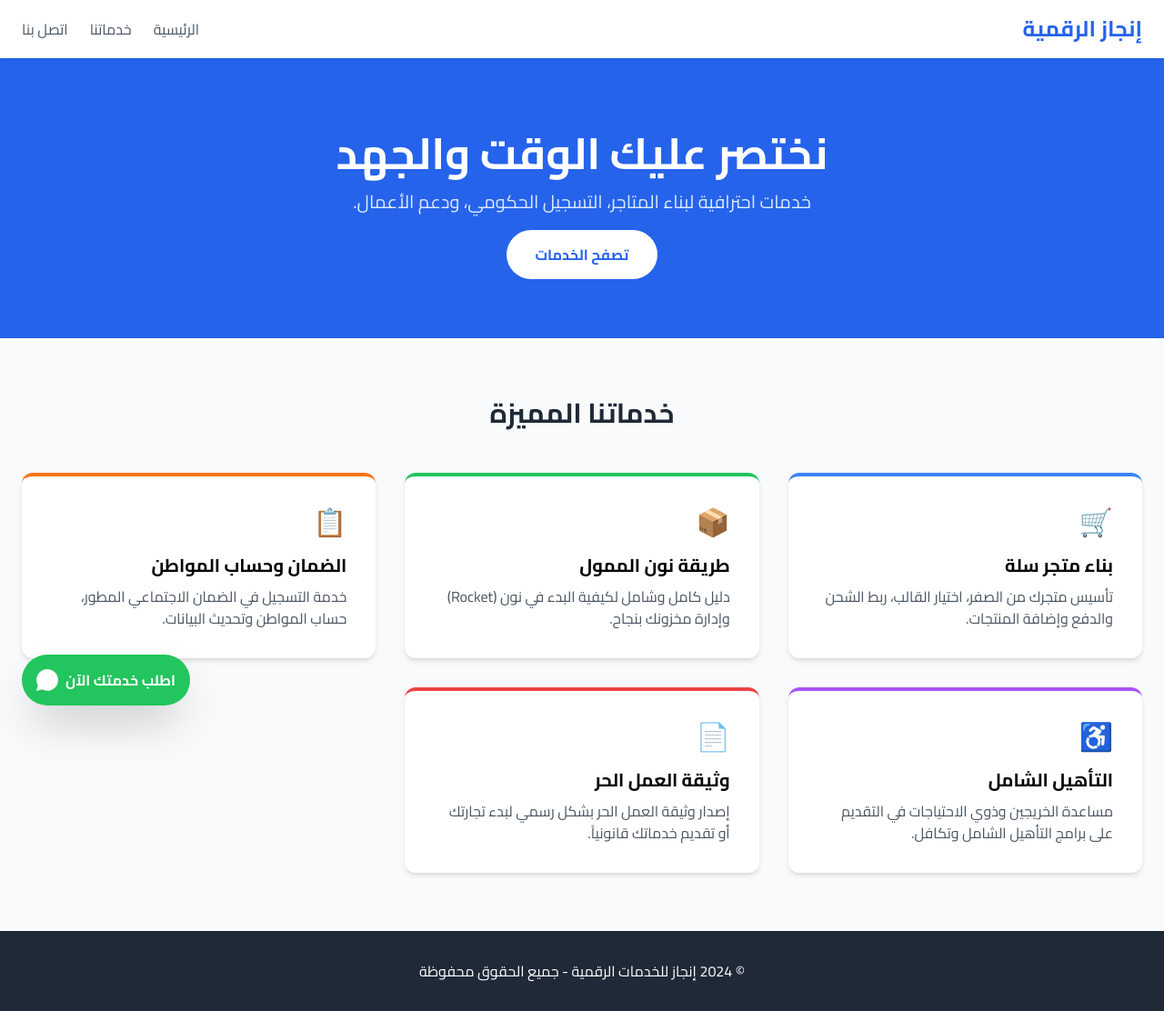
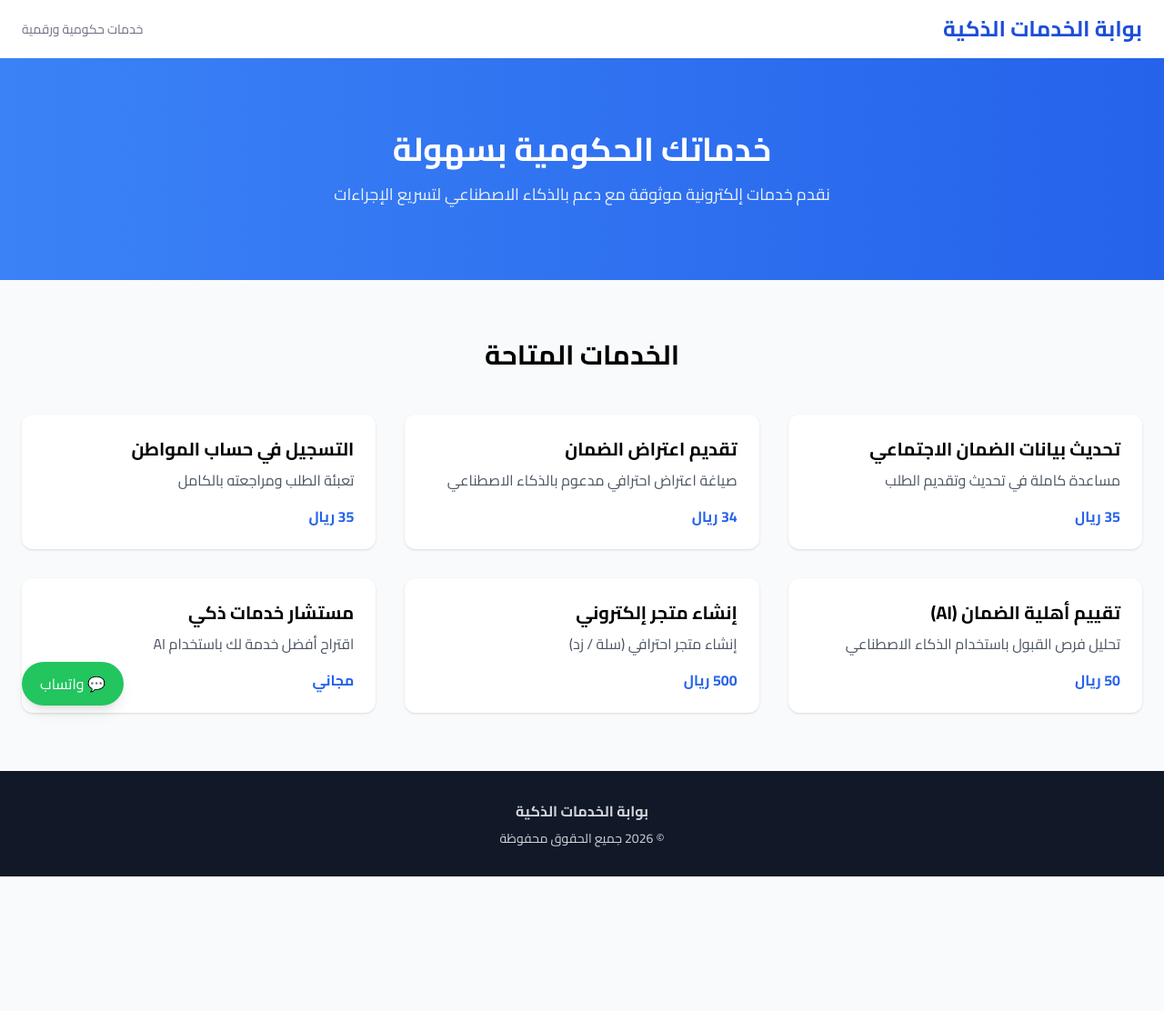
Before and after one commit to naserhijan67-wq/services, a plain HTML site: page index.html in a window 1280 px wide. Shown: the whole page at 91% size. After the commit the page ends 964 px from the top, so only its background shows below. Drawn offline with nearby package versions, Linux system fonts and the light colour scheme.

Commit message:
Update index.html

```diff
--- a/index.html
+++ b/index.html
@@ -1,94 +1,81 @@
 <!DOCTYPE html>
 <html lang="ar" dir="rtl">
 <head>
-    <meta charset="UTF-8">
-    <meta name="viewport" content="width=device-width, initial-scale=1.0">
-    <title>منصة إنجاز للخدمات الرقمية</title>
-    <script src="https://cdn.tailwindcss.com"></script>
-    <link href="https://fonts.googleapis.com/css2?family=Cairo:wght@400;700&display=swap" rel="stylesheet">
-    <style>
-        body { font-family: 'Cairo', sans-serif; }
-    </style>
+  <meta charset="UTF-8" />
+  <meta name="viewport" content="width=device-width, initial-scale=1.0" />
+  <title>منصة الخدمات الحكومية والرقمية</title>
+  <script src="https://cdn.tailwindcss.com"></script>
+  <link href="https://fonts.googleapis.com/css2?family=Cairo:wght@400;600;700&display=swap" rel="stylesheet">
+  <style>body{font-family:'Cairo',sans-serif}</style>
 </head>
 <body class="bg-gray-50">
 
-    <!-- Header -->
-    <header class="bg-white shadow-sm sticky top-0 z-50">
-        <div class="container mx-auto px-6 py-4 flex justify-between items-center">
-            <h1 class="text-2xl font-bold text-blue-600">إنجاز الرقمية</h1>
-            <nav class="hidden md:flex space-x-reverse space-x-6 text-gray-600">
-                <a href="#" class="hover:text-blue-600">الرئيسية</a>
-                <a href="#services" class="hover:text-blue-600">خدماتنا</a>
-                <a href="#contact" class="hover:text-blue-600">اتصل بنا</a>
-            </nav>
-        </div>
-    </header>
+<!-- Header -->
+<header class="bg-white shadow">
+  <div class="max-w-7xl mx-auto px-6 py-4 flex justify-between items-center">
+    <h1 class="text-2xl font-bold text-blue-700">بوابة الخدمات الذكية</h1>
+    <span class="text-sm text-gray-500">خدمات حكومية ورقمية</span>
+  </div>
+</header>
 
-    <!-- Hero Section -->
-    <section class="bg-blue-600 text-white py-20">
-        <div class="container mx-auto px-6 text-center">
-            <h2 class="text-4xl md:text-5xl font-bold mb-4">نختصر عليك الوقت والجهد</h2>
-            <p class="text-xl mb-8 text-blue-100">خدمات احترافية لبناء المتاجر، التسجيل الحكومي، ودعم الأعمال.</p>
-            <a href="#services" class="bg-white text-blue-600 px-8 py-3 rounded-full font-bold hover:bg-gray-100 transition">تصفح الخدمات</a>
-        </div>
-    </section>
+<!-- Hero -->
+<section class="bg-gradient-to-l from-blue-600 to-blue-500 text-white py-20 text-center">
+  <h2 class="text-4xl font-bold mb-4">خدماتك الحكومية بسهولة</h2>
+  <p class="max-w-2xl mx-auto text-lg opacity-90">نقدم خدمات إلكترونية موثوقة مع دعم بالذكاء الاصطناعي لتسريع الإجراءات</p>
+</section>
 
-    <!-- Services Section -->
-    <section id="services" class="py-16">
-        <div class="container mx-auto px-6">
-            <h3 class="text-3xl font-bold text-center mb-12 text-gray-800">خدماتنا المميزة</h3>
-            <div class="grid grid-cols-1 md:grid-cols-2 lg:grid-cols-3 gap-8">
+<!-- Services -->
+<section class="py-16 max-w-7xl mx-auto px-6">
+  <h3 class="text-3xl font-bold text-center mb-12">الخدمات المتاحة</h3>
+  <div class="grid grid-cols-1 md:grid-cols-2 lg:grid-cols-3 gap-8">
 
-                <!-- Service 1 -->
-                <div class="bg-white p-8 rounded-xl shadow-md border-t-4 border-blue-500 hover:shadow-lg transition">
-                    <div class="text-3xl mb-4">🛒</div>
-                    <h4 class="text-xl font-bold mb-2">بناء متجر سلة</h4>
-                    <p class="text-gray-600">تأسيس متجرك من الصفر، اختيار القالب، ربط الشحن والدفع وإضافة المنتجات.</p>
-                </div>
+    <div class="bg-white p-6 rounded-xl shadow">
+      <h4 class="text-xl font-bold mb-2">تحديث بيانات الضمان الاجتماعي</h4>
+      <p class="text-gray-600 mb-4">مساعدة كاملة في تحديث وتقديم الطلب</p>
+      <span class="text-blue-600 font-bold">35 ريال</span>
+    </div>
 
-                <!-- Service 2 -->
-                <div class="bg-white p-8 rounded-xl shadow-md border-t-4 border-green-500 hover:shadow-lg transition">
-                    <div class="text-3xl mb-4">📦</div>
-                    <h4 class="text-xl font-bold mb-2">طريقة نون الممول</h4>
-                    <p class="text-gray-600">دليل كامل وشامل لكيفية البدء في نون (Rocket) وإدارة مخزونك بنجاح.</p>
-                </div>
+    <div class="bg-white p-6 rounded-xl shadow">
+      <h4 class="text-xl font-bold mb-2">تقديم اعتراض الضمان</h4>
+      <p class="text-gray-600 mb-4">صياغة اعتراض احترافي مدعوم بالذكاء الاصطناعي</p>
+      <span class="text-blue-600 font-bold">34 ريال</span>
+    </div>
 
-                <!-- Service 3 -->
-                <div class="bg-white p-8 rounded-xl shadow-md border-t-4 border-orange-500 hover:shadow-lg transition">
-                    <div class="text-3xl mb-4">📋</div>
-                    <h4 class="text-xl font-bold mb-2">الضمان وحساب المواطن</h4>
-                    <p class="text-gray-600">خدمة التسجيل في الضمان الاجتماعي المطور، حساب المواطن وتحديث البيانات.</p>
-                </div>
+    <div class="bg-white p-6 rounded-xl shadow">
+      <h4 class="text-xl font-bold mb-2">التسجيل في حساب المواطن</h4>
+      <p class="text-gray-600 mb-4">تعبئة الطلب ومراجعته بالكامل</p>
+      <span class="text-blue-600 font-bold">35 ريال</span>
+    </div>
 
-                <!-- Service 4 -->
-                <div class="bg-white p-8 rounded-xl shadow-md border-t-4 border-purple-500 hover:shadow-lg transition">
-                    <div class="text-3xl mb-4">♿</div>
-                    <h4 class="text-xl font-bold mb-2">التأهيل الشامل</h4>
-                    <p class="text-gray-600">مساعدة الخريجين وذوي الاحتياجات في التقديم على برامج التأهيل الشامل وتكافل.</p>
-                </div>
+    <div class="bg-white p-6 rounded-xl shadow">
+      <h4 class="text-xl font-bold mb-2">تقييم أهلية الضمان (AI)</h4>
+      <p class="text-gray-600 mb-4">تحليل فرص القبول باستخدام الذكاء الاصطناعي</p>
+      <span class="text-blue-600 font-bold">50 ريال</span>
+    </div>
 
-                <!-- Service 5 -->
-                <div class="bg-white p-8 rounded-xl shadow-md border-t-4 border-red-500 hover:shadow-lg transition">
-                    <div class="text-3xl mb-4">📄</div>
-                    <h4 class="text-xl font-bold mb-2">وثيقة العمل الحر</h4>
-                    <p class="text-gray-600">إصدار وثيقة العمل الحر بشكل رسمي لبدء تجارتك أو تقديم خدماتك قانونياً.</p>
-                </div>
+    <div class="bg-white p-6 rounded-xl shadow">
+      <h4 class="text-xl font-bold mb-2">إنشاء متجر إلكتروني</h4>
+      <p class="text-gray-600 mb-4">إنشاء متجر احترافي (سلة / زد)</p>
+      <span class="text-blue-600 font-bold">500 ريال</span>
+    </div>
 
-            </div>
-        </div>
-    </section>
+    <div class="bg-white p-6 rounded-xl shadow">
+      <h4 class="text-xl font-bold mb-2">مستشار خدمات ذكي</h4>
+      <p class="text-gray-600 mb-4">اقتراح أفضل خدمة لك باستخدام AI</p>
+      <span class="text-blue-600 font-bold">مجاني</span>
+    </div>
 
-    <!-- Floating WhatsApp Button -->
-    <a href="https://wa.me/966500000000" class="fixed bottom-6 left-6 bg-green-500 text-white p-4 rounded-full shadow-2xl hover:bg-green-600 transition flex items-center justify-center z-50">
-        <span class="ml-2 font-bold">اطلب خدمتك الآن</span>
-        <svg xmlns="http://www.w3.org/2000/svg" width="24" height="24" fill="currentColor" viewBox="0 0 16 16">
-            <path d="M13.601 2.326A7.854 7.854 0 0 0 7.994 0C3.627 0 .068 3.558.064 7.926c0 1.399.366 2.76 1.057 3.965L0 16l4.204-1.102a7.933 7.933 0 0 0 3.79.965h.004c4.368 0 7.926-3.558 7.93-7.93A7.898 7.898 0 0 0 13.6 2.326z"/>
-        </svg>
-    </a>
+  </div>
+</section>
 
-    <footer class="bg-gray-800 text-white py-8 text-center">
-        <p>© 2024 إنجاز للخدمات الرقمية - جميع الحقوق محفوظة</p>
-    </footer>
+<!-- WhatsApp -->
+<a href="https://wa.me/966500000000" target="_blank" class="fixed bottom-6 left-6 bg-green-500 text-white px-5 py-3 rounded-full shadow-lg">💬 واتساب</a>
+
+<!-- Footer -->
+<footer class="bg-gray-900 text-gray-300 py-8 text-center">
+  <p class="mb-2 font-bold">بوابة الخدمات الذكية</p>
+  <p class="text-sm">© 2026 جميع الحقوق محفوظة</p>
+</footer>
 
 </body>
 </html>
```
